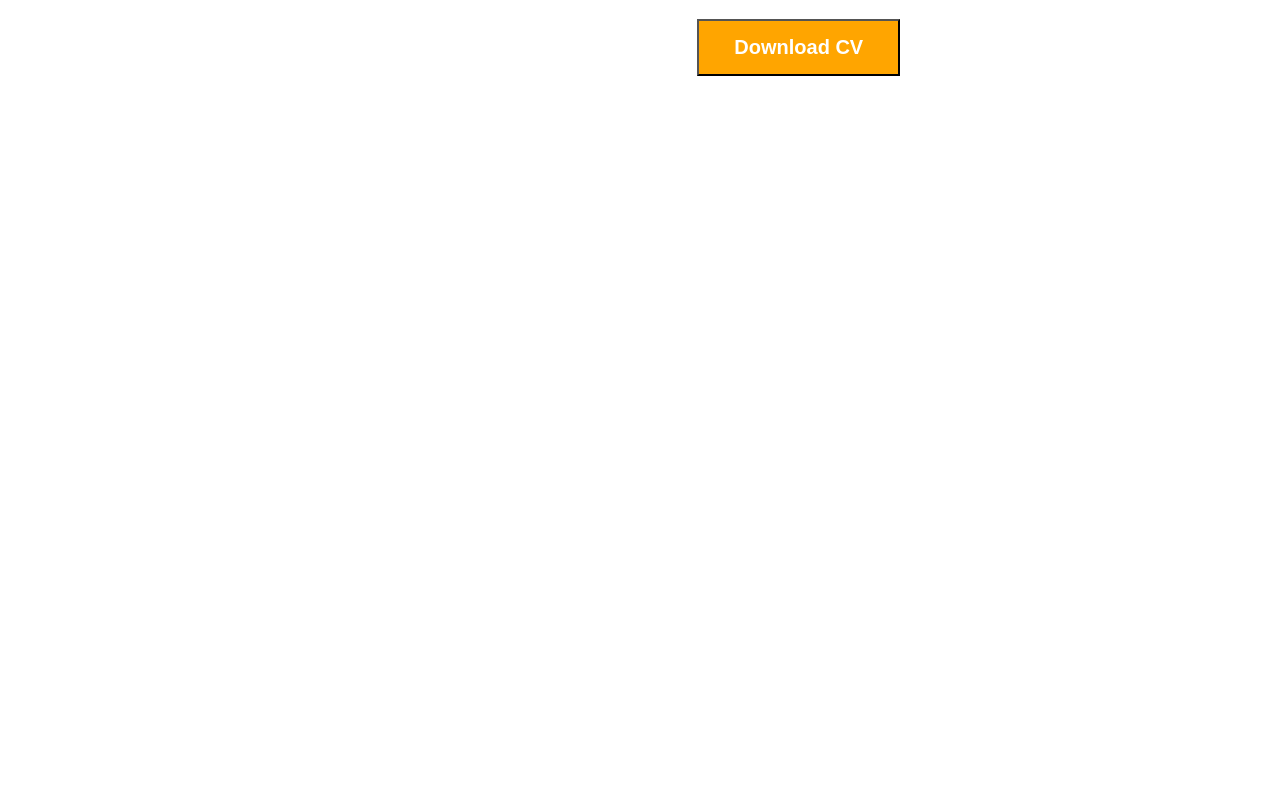
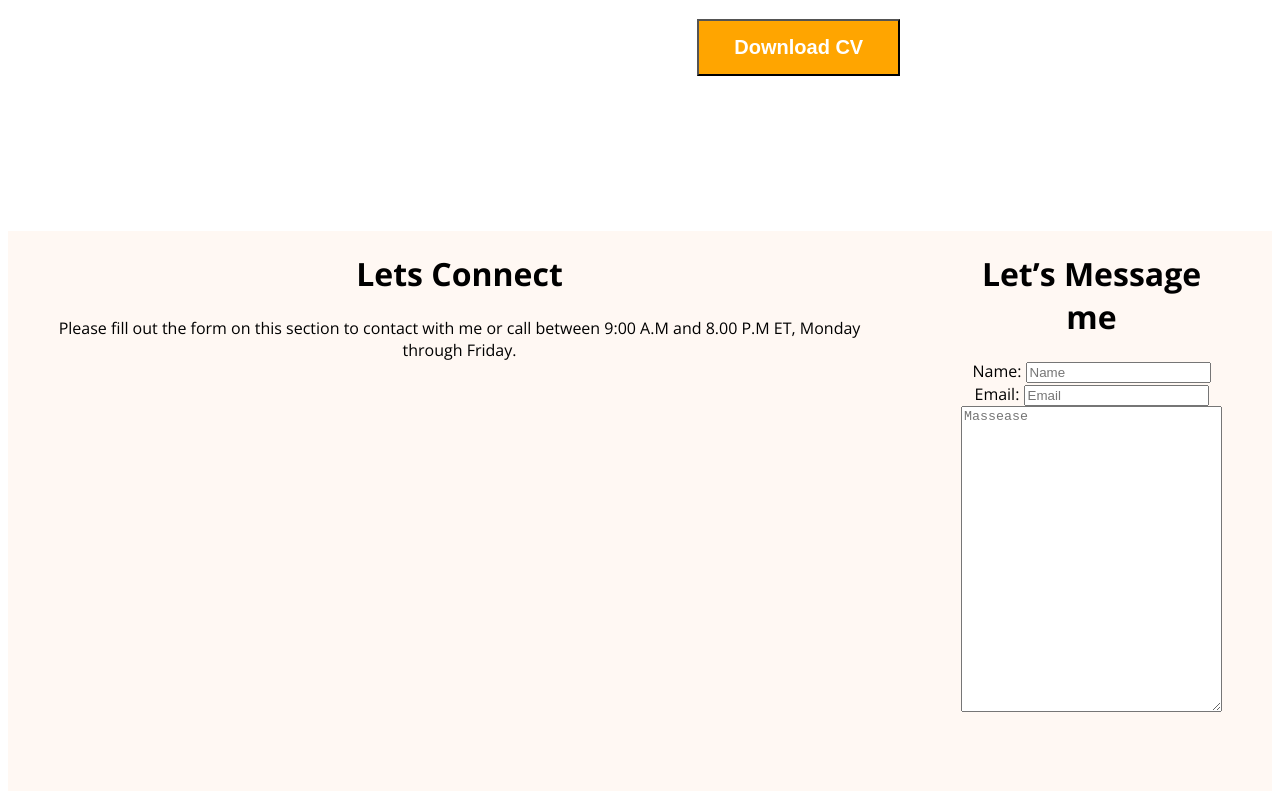
Before and after one commit to Biddut-Roy/Devloper-portfollio, a plain HTML site: page index.html in a window 1280 px wide. Shown: the part 2451-3245 px from the top of the page. Before the commit the page ends 2690 px from the top, so only its background shows below. Drawn offline with nearby package versions, Linux system fonts and the light colour scheme.

Commit message:
fotter working

```diff
--- a/index.html
+++ b/index.html
@@ -161,6 +161,26 @@
         </section>
     </main>
     <footer>
+        <div class="footers">
+            <div class="left-foot">
+                <h1>Lets Connect</h1>
+                <p>Please fill out the form on this section to contact with me or call between 9:00 A.M and 8.00 P.M ET, Monday through Friday.</p>
+            </div>
+            <div class="right-foot">
+                <h1>Let’s Message me</h1>
+
+                    <label for="name">Name:
+                    <input type="text" name="" id="name" placeholder="Name">
+                </label> <br>
+                <label for="email">Email:
+                    <input type="email" name="" id="email" placeholder="Email">
+                </label> <br>
+                <label for="">
+                    <textarea name=comment" id="" cols="30" rows="20" placeholder="Massease"></textarea>
+                </label>
+
+            </div>
+        </div>
 
     </footer>
 </body>
--- a/style/style.css
+++ b/style/style.css
@@ -188,3 +188,18 @@ main {
     flex-direction: column;
 
 }
+.footers{
+    display: flex;
+    background-color:#FFF8F3;
+    height: 70vh;
+    text-align: center;
+}
+.left-foot{
+    display: block;
+    margin: 0 50px;
+    flex-direction: column;
+}
+.right-foot{
+    display: block;
+    margin: 0 50px;
+}
```
